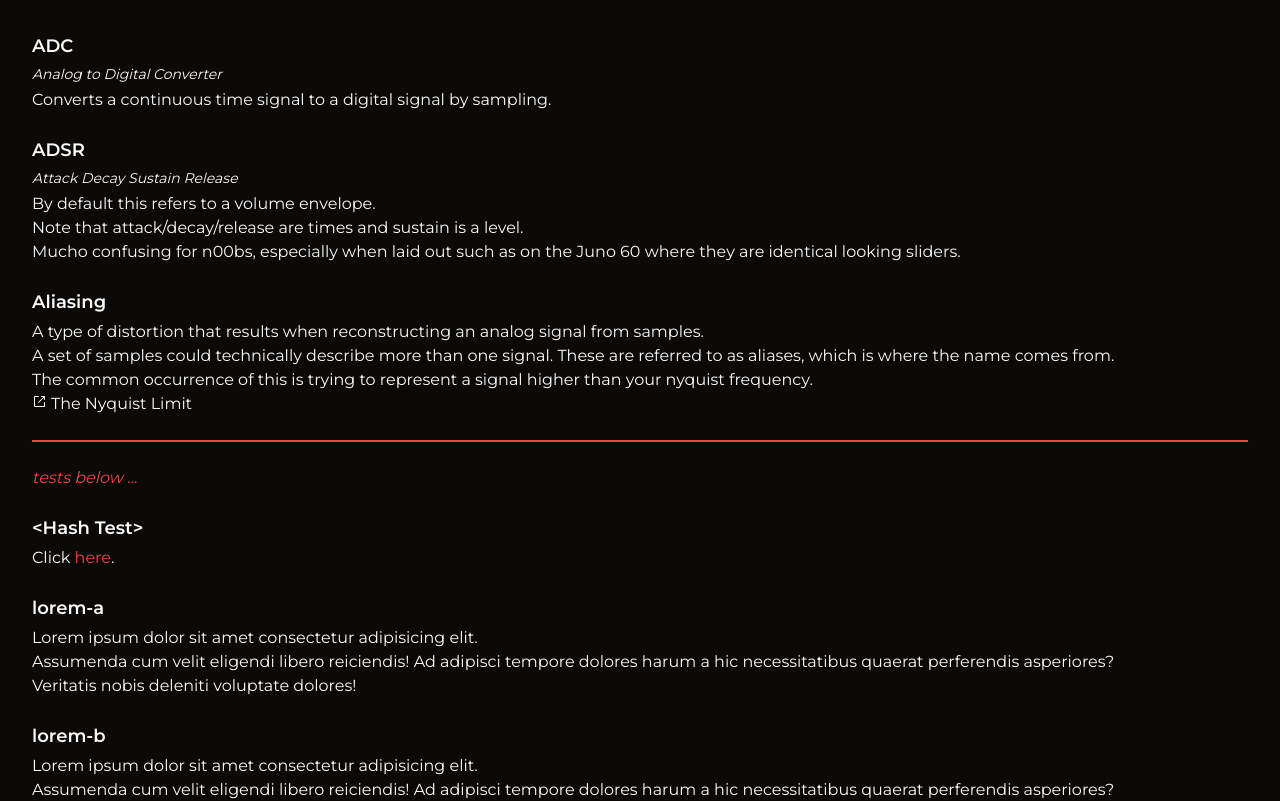
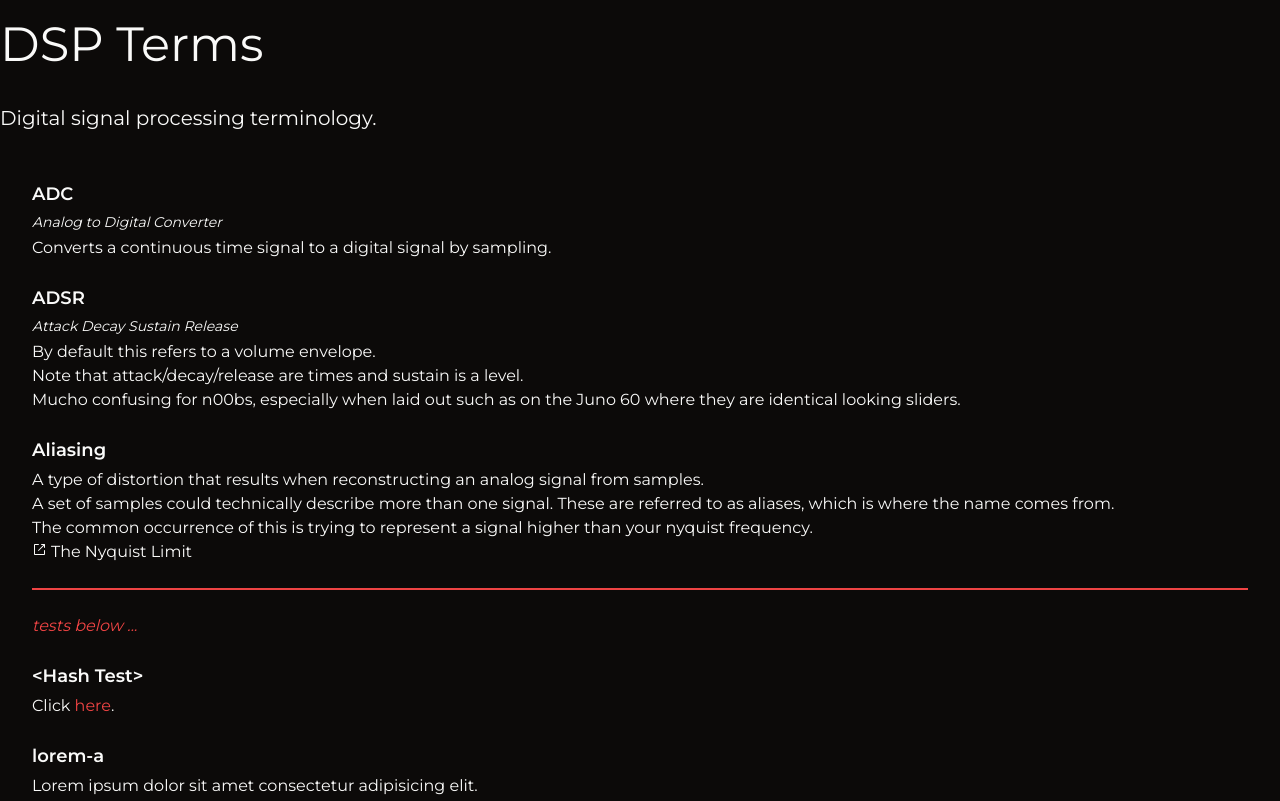
Before and after one commit to satelllte/dsp-terms, a Next.js app: page / in a window 1280 px wide. Shown: the top 801 px of the page. Built offline with nearby package versions, Linux system fonts and the light colour scheme.

Commit message:
update index layout

```diff
--- a/src/app/layout.tsx
+++ b/src/app/layout.tsx
@@ -8,7 +8,7 @@ const font = Montserrat({subsets: ['latin']});
 
 export const metadata: Metadata = {
 	title: 'DSP Terms',
-	description: 'Digital signal processing (DSP) terminology',
+	description: 'Digital signal processing terminology',
 };
 
 const RootLayout = ({
--- a/src/app/page.tsx
+++ b/src/app/page.tsx
@@ -3,6 +3,9 @@ import Link from 'next/link';
 
 const IndexPage = () => {
 	return (
+		<>
+			<h1 className='py-5 text-5xl'>DSP Terms</h1>
+			<p className='py-4 text-xl'>Digital signal processing terminology.</p>
 			<div className='flex flex-col gap-6 p-8'>
 				<Term id='adc' term='ADC' expansion='Analog to Digital Converter'>
 					{/* eslint-disable-next-line no-warning-comments */}
@@ -41,6 +44,7 @@ const IndexPage = () => {
 				<TermLorem id='lorem-f'/>
 				<TermLorem id='lorem-g'/>
 			</div>
+		</>
 	);
 };
 
```
Lines whose indentation alone changed are shown as unchanged.
